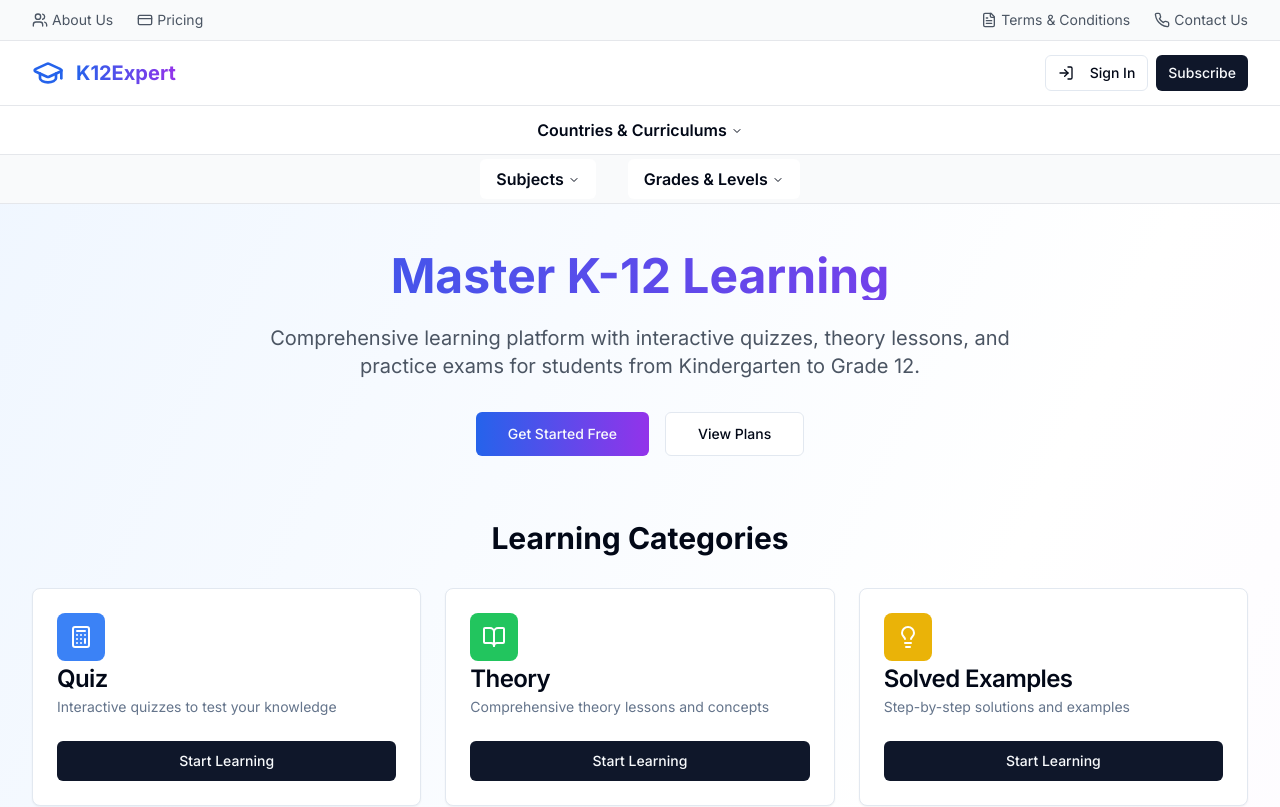
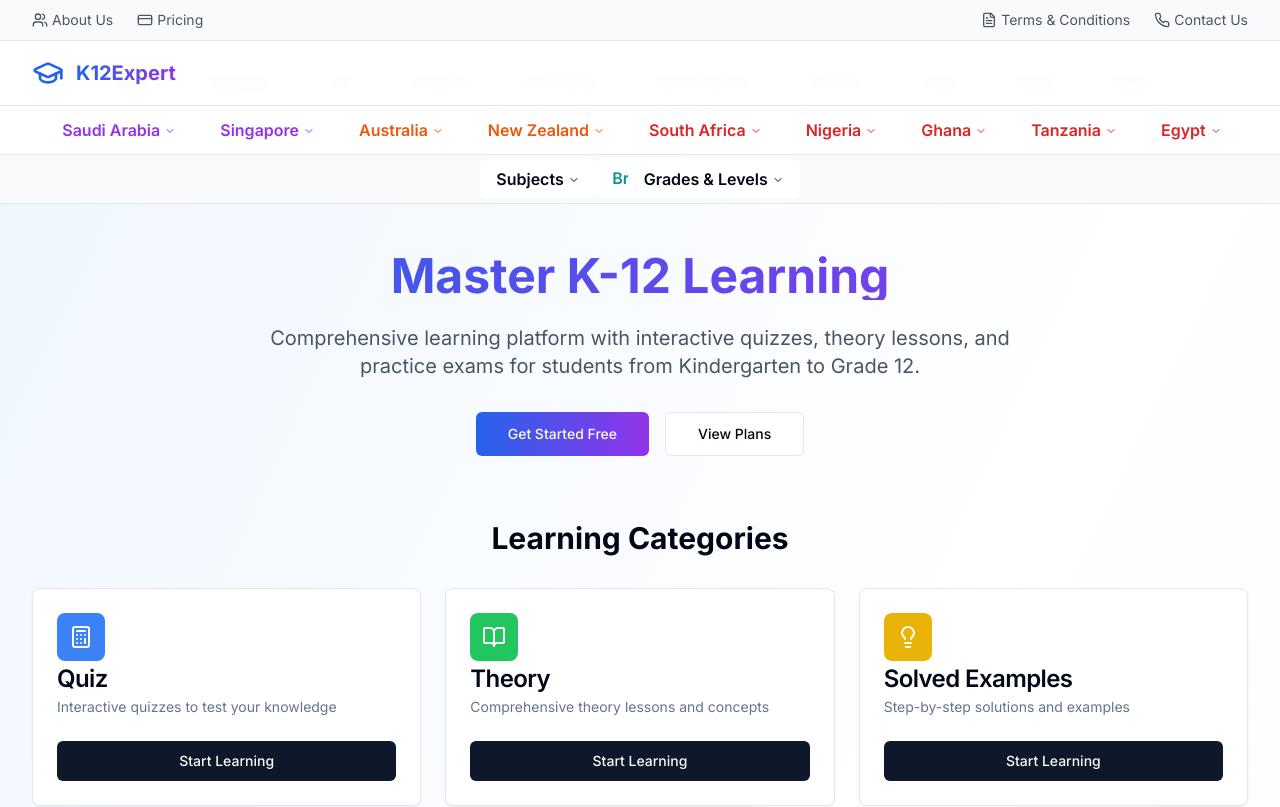
Before and after one commit to shashwatkumar9/global-kid-learn, a React (Vite) app: page / in a window 1280 px wide. Shown: the top 807 px of the page. Built offline with nearby package versions, Linux system fonts and the light colour scheme.

Commit message:
Refactor: Replace menu items with countries
Remove "Sign In", "Subscribe", and "Countries & Curriculums" menu items, replacing them with direct country links styled with continent-specific colors.

```diff
--- a/src/components/home/ContinentCountriesMenu.tsx
+++ b/src/components/home/ContinentCountriesMenu.tsx
@@ -216,53 +216,63 @@ const ListItem = React.forwardRef<
 });
 ListItem.displayName = "ListItem";
 
+// Get all countries with their continent colors
+const getAllCountriesWithColors = () => {
+  const countries: Array<{ name: string; color: string; data: any }> = [];
+  Object.entries(continentData).forEach(([continent, continentInfo]) => {
+    continentInfo.countries.forEach(country => {
+      countries.push({
+        name: country.name,
+        color: continentInfo.color,
+        data: country
+      });
+    });
+  });
+  return countries;
+};
+
 export const ContinentCountriesMenu = () => {
+  const allCountries = getAllCountriesWithColors();
+
   return (
     <NavigationMenu>
-      <NavigationMenuList>
-        <NavigationMenuItem>
-          <NavigationMenuTrigger className="text-base font-semibold">Countries & Curriculums</NavigationMenuTrigger>
+      <NavigationMenuList className="flex flex-wrap justify-center gap-2">
+        {allCountries.map((country) => (
+          <NavigationMenuItem key={country.name}>
+            <NavigationMenuTrigger className={`text-base font-semibold ${country.color} hover:${country.color.replace('text-', 'bg-').replace('-600', '-50')}`}>
+              {country.name}
+            </NavigationMenuTrigger>
             <NavigationMenuContent>
-            <div className="w-[1400px] p-6">
-              <div className="grid grid-cols-6 gap-6">
-                {Object.entries(continentData).map(([continent, data]) => (
-                  <div key={continent} className="flex flex-col">
-                    <h2 className={`font-bold text-lg mb-4 ${data.color} border-b border-gray-200 pb-2`}>
-                      {continent}
+              <div className="w-[800px] p-6 bg-white shadow-lg border">
+                <h2 className={`font-bold text-xl mb-4 ${country.color} border-b border-gray-200 pb-2`}>
+                  {country.name} - Curriculums & Subjects
                 </h2>
-                    {data.countries.map((country) => (
-                      <div key={country.name} className="mb-4">
-                        <h3 className="font-semibold text-base mb-3 text-gray-800">{country.name}</h3>
-                        {country.curriculums.map((curriculum) => (
-                          <div key={curriculum.name} className="mb-3 bg-gray-50 rounded p-2">
-                            <h4 className="font-medium text-sm mb-2 text-blue-700">{curriculum.name}</h4>
-                            <div className="mb-2">
-                              <p className="text-xs font-medium text-gray-600 mb-1">Subjects:</p>
-                              <ul className="flex flex-col space-y-1">
-                                {curriculum.subjects.slice(0, 3).map((subject) => (
+                <div className="grid grid-cols-2 gap-6">
+                  {country.data.curriculums.map((curriculum: any) => (
+                    <div key={curriculum.name} className="bg-gray-50 rounded-lg p-4">
+                      <h3 className="font-semibold text-lg mb-3 text-blue-700 border-b border-blue-200 pb-2">
+                        {curriculum.name}
+                      </h3>
+                      <div className="mb-3">
+                        <p className="text-sm font-medium text-gray-600 mb-2">Subjects:</p>
+                        <ul className="grid grid-cols-1 gap-1">
+                          {curriculum.subjects.map((subject: string) => (
                             <ListItem
                               key={subject}
                               href={`/subjects/${subject.toLowerCase().replace(/ /g, '-')}`}
                               title={subject}
-                                    className="text-xs py-1"
+                              className="text-sm py-1 hover:bg-blue-50"
                             />
                           ))}
-                                {curriculum.subjects.length > 3 && (
-                                  <ListItem
-                                    href={`/country/${country.name.toLowerCase()}/curriculum/${curriculum.name.toLowerCase()}`}
-                                    title={`+${curriculum.subjects.length - 3} more`}
-                                    className="text-xs py-1 text-blue-500"
-                                  />
-                                )}
                         </ul>
                       </div>
                       <div>
-                              <p className="text-xs font-medium text-gray-600 mb-1">Grades:</p>
+                        <p className="text-sm font-medium text-gray-600 mb-2">Grades:</p>
                         <div className="flex flex-wrap gap-1">
-                                {curriculum.grades.map((grade) => (
+                          {curriculum.grades.map((grade: string) => (
                             <span
                               key={grade}
-                                    className="text-xs bg-blue-100 text-blue-700 px-2 py-1 rounded"
+                              className="text-xs bg-blue-100 text-blue-700 px-2 py-1 rounded hover:bg-blue-200 cursor-pointer"
                             >
                               {grade}
                             </span>
@@ -272,13 +282,10 @@ export const ContinentCountriesMenu = () => {
                     </div>
                   ))}
                 </div>
-                    ))}
-                  </div>
-                ))}
-              </div>
               </div>
             </NavigationMenuContent>
           </NavigationMenuItem>
+        ))}
       </NavigationMenuList>
     </NavigationMenu>
   );
--- a/src/components/home/Header.tsx
+++ b/src/components/home/Header.tsx
@@ -6,7 +6,6 @@ import { useNavigate } from "react-router-dom";
 import { useSubscription } from "@/contexts/SubscriptionContext";
 import {
   GraduationCap,
-  LogIn,
   UserCheck,
   Crown,
   Phone,
@@ -69,7 +68,7 @@ export const Header = ({ user, profile, onDashboardNavigation }: HeaderProps) =>
             </div>
 
             <div className="flex items-center space-x-4">
-              {user ? (
+              {user && (
                 <div className="flex items-center space-x-4">
                   {subscribed && (
                     <Badge className="bg-gradient-to-r from-yellow-500 to-orange-500 flex items-center space-x-1">
@@ -92,23 +91,13 @@ export const Header = ({ user, profile, onDashboardNavigation }: HeaderProps) =>
                     {subscribed ? "Manage" : "Upgrade"}
                   </Button>
                 </div>
-              ) : (
-                <div className="flex items-center space-x-2">
-                  <Button variant="outline" onClick={() => navigate("/auth")} size="sm">
-                    <LogIn className="w-4 h-4 mr-2" />
-                    Sign In
-                  </Button>
-                  <Button onClick={() => navigate("/subscription")} size="sm">
-                    Subscribe
-                  </Button>
-                </div>
               )}
             </div>
           </div>
         </div>
       </header>
 
-      {/* Countries & Curriculums Menu Bar */}
+      {/* Countries Menu Bar */}
       <div className="bg-white border-b border-gray-200">
         <div className="max-w-7xl mx-auto px-4 sm:px-6 lg:px-8">
           <div className="flex justify-center items-center h-12">
```
Lines whose indentation alone changed are shown as unchanged.
